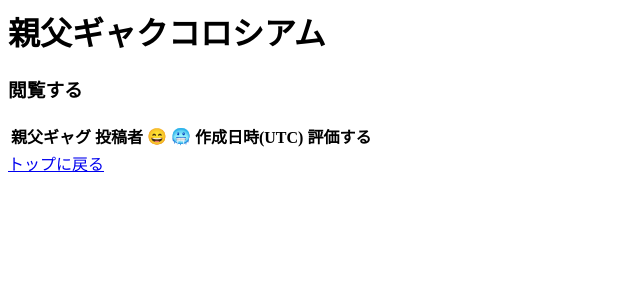
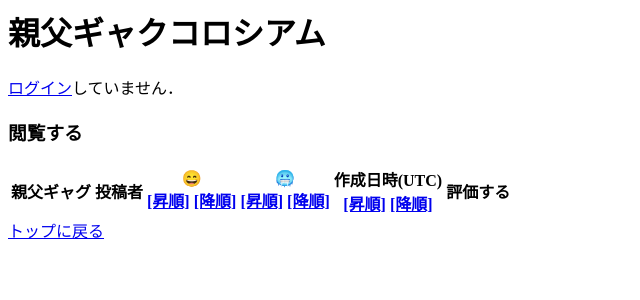
Before and after one commit to takumi1001/oyaji-gyagu-colosseum, a Flask app: page /view in a window 1280 px wide. Shown: the top 300 px of the page, without its empty margins (0-640 px from the left). Run offline with Flask 2, Linux system fonts and the light colour scheme; data that the repository does not hold is empty.

Commit message:
並び替え機能など

```diff
--- a/app.py
+++ b/app.py
@@ -214,16 +214,18 @@ jinja2.filters.FILTERS["timeshow"] = timeshow
 def view():
     db = create_mongodb_connection()
     gyagus = db.gyagus.find()
+    skey = str(request.args.get("sortkey",""))
+    stype = int(request.args.get("sorttype", 0))
+    if skey in ["funs","colds","created_at"]:
+        if stype in [1,-1]:
+            gyagus = gyagus.sort(skey, stype)
     return render_template("view.html", gyagus=gyagus)
-
-
 
 @app.route("/vote", methods=["GET"])
 @login_required
 def vote():
     # CSRF 対策
     if not  request.referrer in SECRETS.VIEW_LIST:
-        flash("リファラが不正のためリクエストは実行されませんでした．")
         return redirect(url_for("view"))
     gid = request.args.get("gid", "")
     vtype = request.args.get("type", "")
@@ -258,6 +260,8 @@ def vote():
     return redirect(url_for("view"))
 
 def already_vote(gid, vtype):
+    if not current_user.is_authenticated:
+        return ""
     if not vtype in ["fun", "cold"]:
         return ""
     db = create_mongodb_connection()
--- a/templates/view.html
+++ b/templates/view.html
@@ -3,6 +3,8 @@
     {% if current_user.is_authenticated %}
     id:{{ current_user.id }}でログイン中です．
     <a href="/logout">ログアウト</a>
+    {% else %}
+    <a href="/login">ログイン</a>していません．
 {% endif %}
     <h3>閲覧する</h3>
     <div style="color:red">
@@ -22,9 +24,18 @@
         <tr>
           <th>親父ギャグ</th>
           <th>投稿者</th>
-          <th>😄</th>
-          <th>🥶</th>
-          <th>作成日時(UTC)</th>
+          <th>😄<br>
+            <a href="?sortkey=funs&sorttype=1">[昇順]</a>
+            <a href="?sortkey=funs&sorttype=-1">[降順]</a>
+          </th>
+          <th>🥶<br>
+            <a href="?sortkey=colds&sorttype=1">[昇順]</a>
+            <a href="?sortkey=colds&sorttype=-1">[降順]</a>
+          </th>
+          <th>作成日時(UTC)<br>
+            <a href="?sortkey=created_at&sorttype=1">[昇順]</a>
+            <a href="?sortkey=created_at&sorttype=-1">[降順]</a>
+          </th>
           <th>評価する</th>
         </tr>
       </thread>
```
